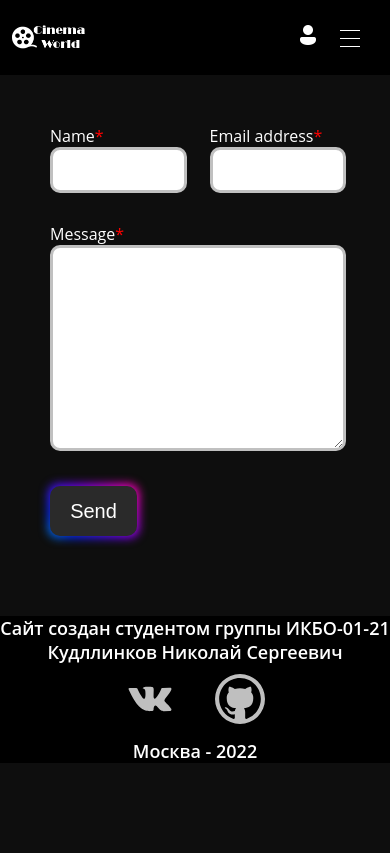
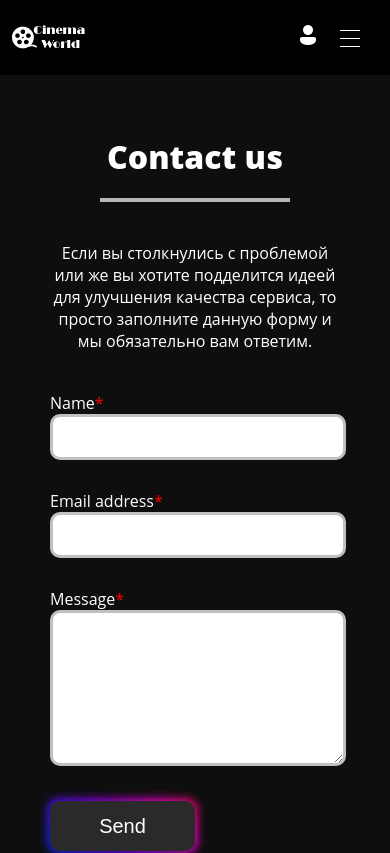
Before and after one commit to kkudlinkov/WorldOfCinema, a React (Create React App) app: page /feedback in a window 390 px wide. Shown: the top 853 px of the page. Built offline with nearby package versions, Linux system fonts and the light colour scheme.

Commit message:
FIX: Исправлены отступы footer. Также доделана форма обратной связи

```diff
--- a/src/components/FilmCard/FilmCard.css
+++ b/src/components/FilmCard/FilmCard.css
@@ -11,7 +11,7 @@
 .cardImg{
     width: 100%;
     height: 75%;
-    /*object-fit: cover;*/
+    object-fit: cover;
 }
 .cardName{
     font-size: 20px;
@@ -39,7 +39,7 @@
 @media(max-width:600px){
     .filmContainer{
         width: 150px;
-        height: 325px;
+        height: 350px;
         margin: 15px 5px;
     }
     .cardName{
--- a/src/components/Footer/Footer.css
+++ b/src/components/Footer/Footer.css
@@ -8,6 +8,7 @@ body{
     align-items: center;
     text-align: center;
     background: black;
+    margin-top: 40px;
 }
 
 .footer_ico svg{
--- a/src/pages/FeedBack/FeedBack.css
+++ b/src/pages/FeedBack/FeedBack.css
@@ -5,7 +5,7 @@ body{
 }
 
 .contact__form{
-    margin: 50px;
+    margin: 30px 50px;
     display: flex;
     justify-content: center;
     align-items: center;
@@ -16,6 +16,22 @@ body{
     margin: 0 auto;
     color: white;
 }
+
+.contact__title{
+    text-align: center;
+    margin: 30px 50px;
+    padding-bottom: 20px;
+    font-size: 48px;
+    font-weight: 800;
+    border-bottom: 4px solid #bbb5b3;
+}
+
+.contact__intro{
+    text-align: center;
+    margin: 40px 0;
+    font-size: 24px;
+}
+
 .contact__wrapper span{
     color: red;
 }
@@ -107,3 +123,28 @@ body{
     50% { background-position: 400% 0; }
     100% { background-position: 0 0; }
 }
+
+@media(max-width:600px) {
+    .form__inputs{
+        display: flex;
+        flex-direction: column;
+    }
+    .input_block{
+        width: 100%;
+    }
+
+    .button__block{
+        width: 50%;
+    }
+
+    .contact__title{
+        font-size: 32px;
+    }
+    .contact__intro{
+        font-size: 16px;
+    }
+
+    .userMessage{
+        height: 150px;
+    }
+}
--- a/src/pages/FeedBack/FeedBack.jsx
+++ b/src/pages/FeedBack/FeedBack.jsx
@@ -6,6 +6,9 @@ const FeedBack = () => {
         <div className="container">
             <div className="contact__form">
                 <div className="contact__wrapper">
+                    <h1 className="contact__title">Contact us</h1>
+                    <p className="contact__intro">Если вы столкнулись с проблемой или же вы хотите подделится идеей для улучшения качества сервиса,
+                        то просто заполните данную форму и мы обязательно вам ответим.</p>
                     <form action="#" name="newform" method="post">
                         <div className="form__inputs">
                             <div className="input_block">
--- a/src/pages/Home/Home.css
+++ b/src/pages/Home/Home.css
@@ -35,7 +35,8 @@ body{
 }
 
 .home_inner{
-    width: 100%;
+    width: 80%;
+    height: 100%;
 }
 
 .home__title{
@@ -50,7 +51,7 @@ body{
 
 .buttonStart{
     width: 300px;
-    font-size: 16px;
+    font-size: 32px;
     font-weight: 600;
     color: #fff;
     cursor: pointer;
@@ -71,7 +72,6 @@ body{
     transition: all .4s ease-in-out;
 }
 
-
 .buttonStart:focus {
     outline: none;
 }
@@ -80,6 +80,21 @@ body{
     text-decoration: none;
     width: 100%;
     height: 100%;
-    color: white;
-    font-size: 32px;
 }
+
+@media(max-width:600px) {
+    .home{
+        padding: 75px 0;
+    }
+    .home__title{
+        font-size: 24px;
+    }
+    .home__intro{
+        font-size: 16px;
+    }
+    .buttonStart{
+        width: 150px;
+        height: 75px;
+        font-size: 22px;
+    }
+}
--- a/src/pages/Home/Home.jsx
+++ b/src/pages/Home/Home.jsx
@@ -4,15 +4,16 @@ import {Link} from "react-router-dom";
 
 const Home = () => {
     return (
-        <div className='container'>
-            <div className="home">
+        <div className="home">
+             <div className='container'>
                 <div className="home__inner">
                     <h1 className="home__title">Добро пожаловать на CinemaWorld, пользователь!</h1>
-                    <p className="home__intro">Это ознакомительный проект в котором ты сможешь найти все нужные тебе фильмы и узнать любую информацию по ним.
+                    <p className="home__intro">Это ознакомительный проект в котором ты сможешь найти все нужные тебе
+                        фильмы и узнать любую информацию по ним.
                         <br/>Так что не теряй времени и присутпай скорее!</p>
-                    <button className="buttonStart">
-                        <Link className="buttonLink" to="./main">Начать!</Link>
-                    </button>
+                    <Link className="buttonLink" to="./main">
+                        <button className="buttonStart"> Начать! </button>
+                    </Link>
                 </div>
             </div>
         </div>
```
